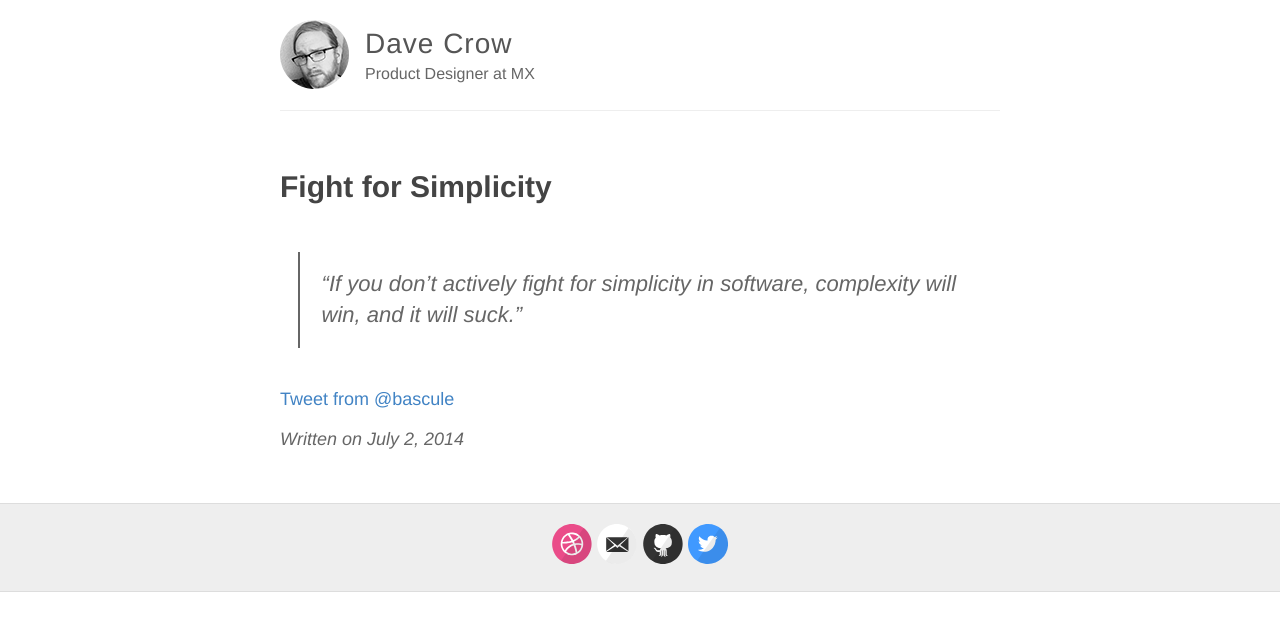
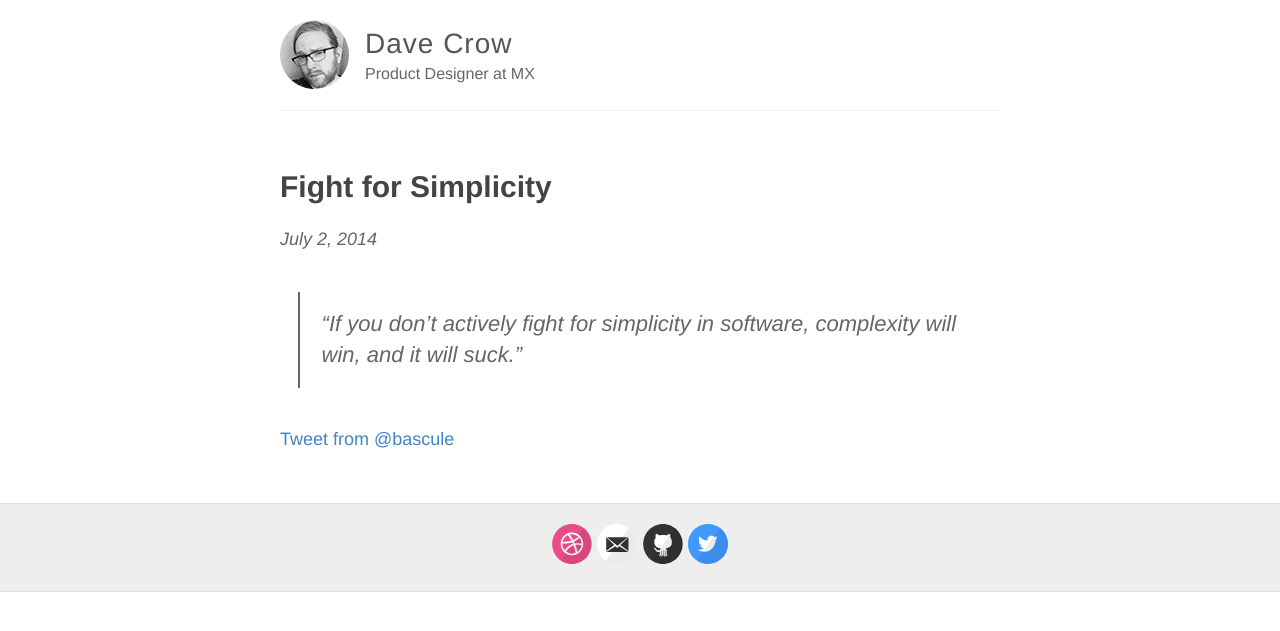
Before and after one commit to davecrow/davecrow.github.io, a Jekyll site: the page built from _posts/2014-07-02-fight-for-simplicity.md, in a window 1280 px wide. Shown: the top 631 px of the page. Built offline with Jekyll 4.4.1, drawn with Linux system fonts in a browser that asks for light colours.

Commit message:
Add date under post titles

```diff
--- a/_layouts/post.html
+++ b/_layouts/post.html
@@ -4,14 +4,10 @@
 
 <article class="post">
   <h1>{{ page.title }}</h1>
+  <div class="date">{{ page.date | date: "%B %-d, %Y" }}</div>
 
   <div class="entry">
     {{ content }}
   </div>
 
-  <div class="date">
-    Written on {{ page.date | date: "%B %e, %Y" }}
-  </div>
-
-  {% include disqus.html disqus_identifier=page.disqus_identifier %}
 </article>
--- a/index.html
+++ b/index.html
@@ -7,6 +7,7 @@
     <article class="post">
 
       <h1><a href="{{ site.baseurl }}{{ post.url }}">{{ post.title }}</a></h1>
+      <div class="date">{{ post.date | date: "%B %-d, %Y" }}</div>
 
       <div class="entry">
         {{ post.content }}
```
